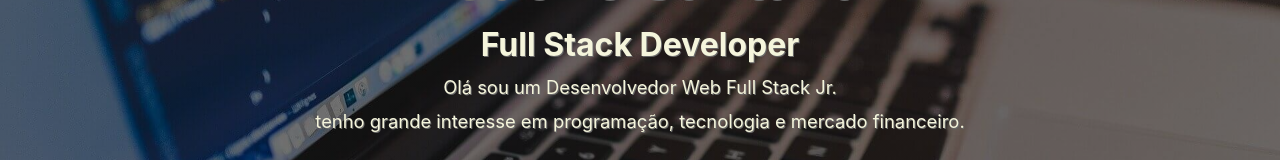
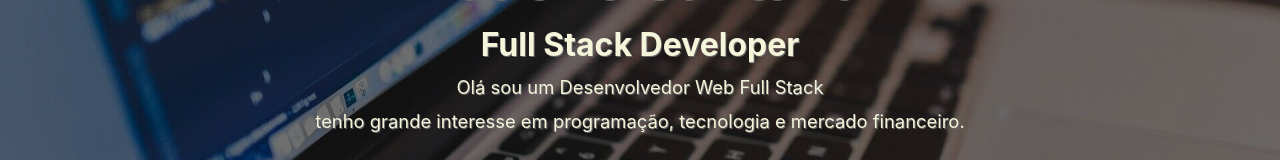
Before and after one commit to rodolfo-kitani/rodev-react, a React (Create React App) app: page / in a window 1280 px wide. Shown: the part 397-557 px from the top of the page. Built offline with nearby package versions, Linux system fonts and the light colour scheme; no server answers.

Commit message:
feat: fix text

```diff
--- a/src/App.js
+++ b/src/App.js
@@ -71,7 +71,7 @@ function App() {
         <h1>Rodolfo Santana</h1>
         <h2>Full Stack Developer</h2>
         <div className='intro-text'>
-          Olá sou um Desenvolvedor Web Full Stack Jr.
+          Olá sou um Desenvolvedor Web Full Stack
         </div>
         <div className='intro-text'>
           tenho grande interesse em programação, tecnologia e mercado financeiro.
```
